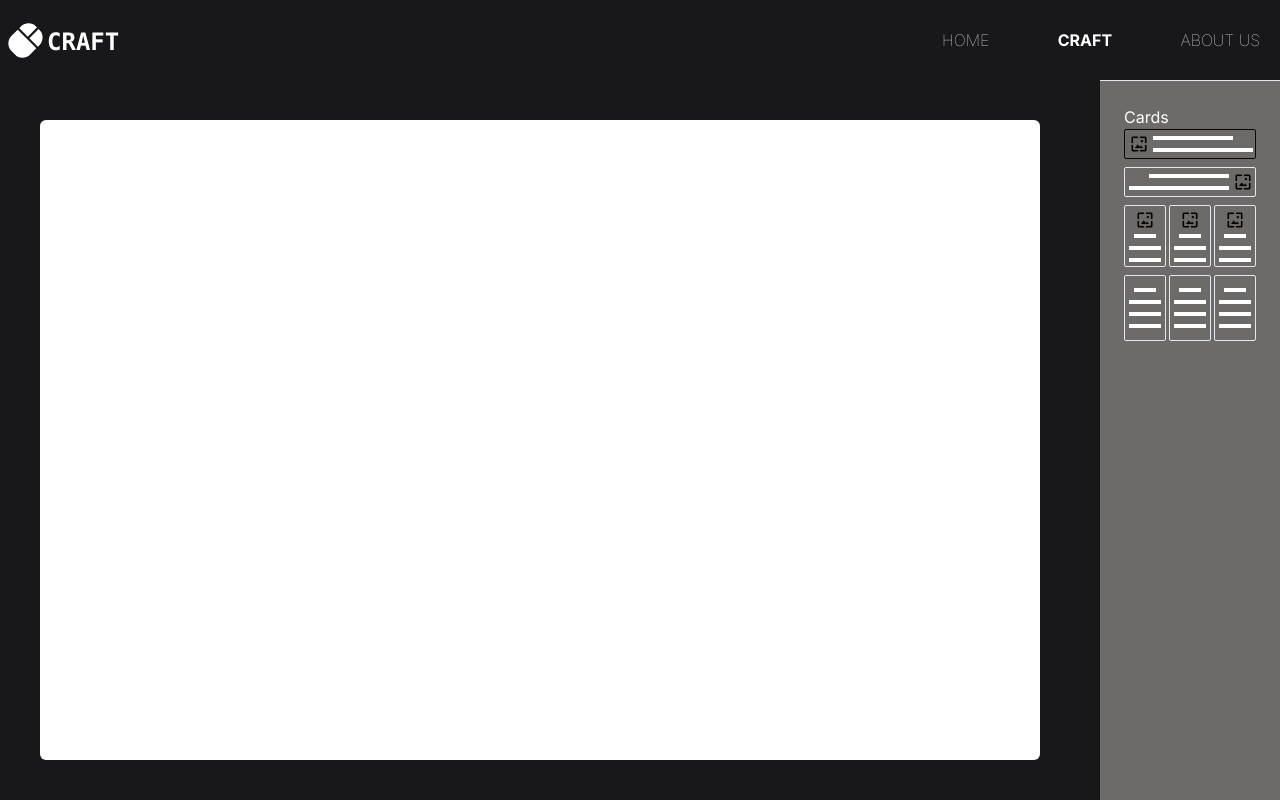
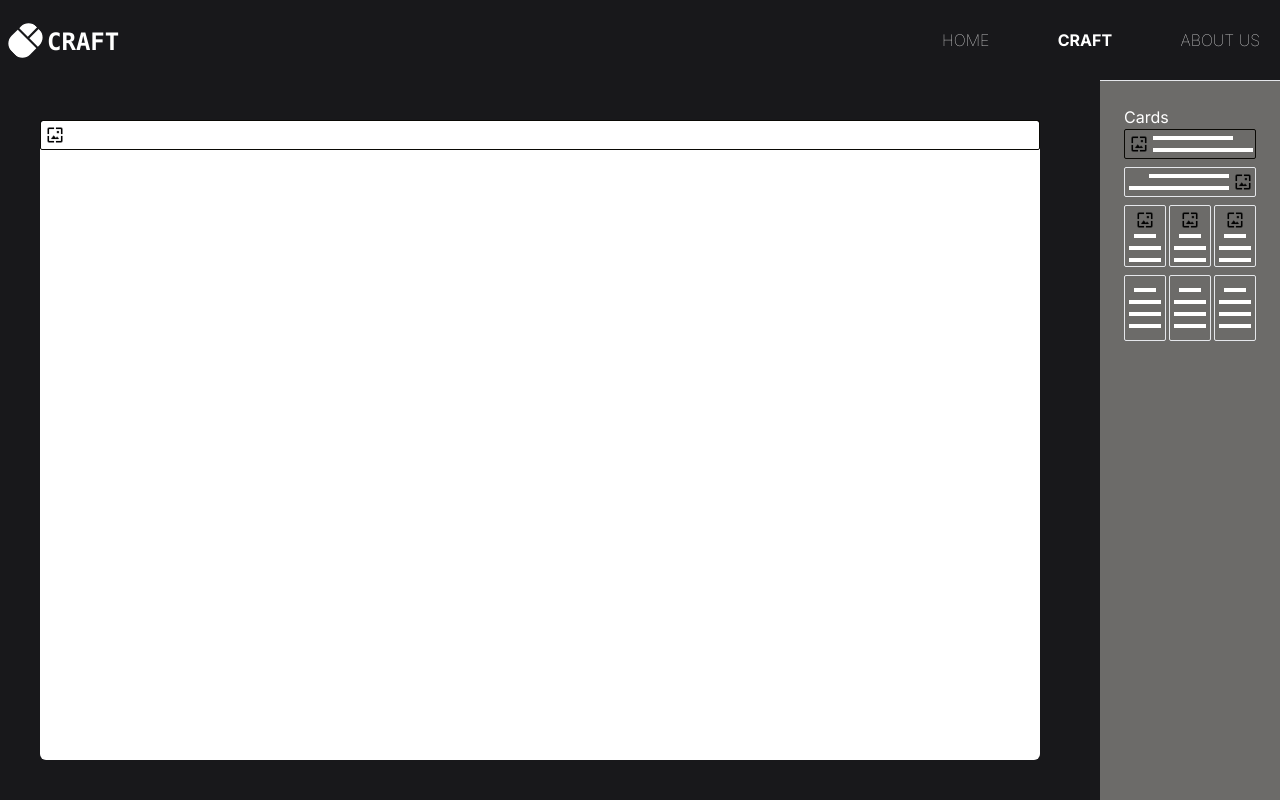
Before and after one commit to elifcifci/click-craft, a Next.js app: page /craft in a window 1280 px wide. Both pictures are taken after a click on the item 1190 px from the left and 144 px from the top of the page. Shown: the top 800 px of the page. Built offline with nearby package versions, Linux system fonts and the light colour scheme.

Commit message:
feat: component seems on preview

```diff
--- a/src/app/craft/page.tsx
+++ b/src/app/craft/page.tsx
@@ -14,7 +14,6 @@ import React from "react";
 export default function NoCode() {
   const dragItem = React.useRef();
   const dragOverItem = React.useRef();
-  const [data, setData] = React.useState<string[]>([]);
 
   const dragStart = (e) => {
     dragItem.current = e.target.id
@@ -25,11 +24,9 @@ export default function NoCode() {
   }
 
   return (
-    <div
-      className={`${inter.className} relative h-[100vh] bg-zinc-900 mx-auto divide-y`}
-    >
-      <Preview data={data} setData={setData} />
-      <CraftMenu dragStart={dragStart} dragEnter={dragEnter} setData={setData} />
+    <div className={`${inter.className} relative h-[100vh] bg-zinc-900 mx-auto divide-y`}>
+      <Preview />
+      <CraftMenu dragStart={dragStart} dragEnter={dragEnter} />
     </div>
   );
 }
--- a/src/app/redux/features/selectPage/selectPageSlice.ts
+++ b/src/app/redux/features/selectPage/selectPageSlice.ts
@@ -18,5 +18,5 @@ export const selectedPageSlice = createSlice({
   },
 });
 
-export const {selectPage, selectItem} = selectedPageSlice.actions
+export const { selectPage, selectItem } = selectedPageSlice.actions
 export default selectedPageSlice.reducer;
--- /dev/null
+++ b/src/app/redux/features/selectedComponent/selectedComponentSlice.ts
@@ -0,0 +1,22 @@
+import { createSlice } from "@reduxjs/toolkit";
+
+interface State {
+  selectedComponents: string[];
+}
+
+const initialState: State = {
+  selectedComponents: []
+}
+
+export const selectedComponentSlice = createSlice({
+  name: "selectedComponent",
+  initialState,
+  reducers: {
+    addData: (state, actions) => {
+      state.selectedComponents.push(actions.payload)
+    }
+  }
+})
+
+export const { addData } = selectedComponentSlice.actions;
+export default selectedComponentSlice.reducer;
--- a/src/app/redux/store.ts
+++ b/src/app/redux/store.ts
@@ -1,11 +1,13 @@
 import { configureStore } from "@reduxjs/toolkit";
 import toggleMenuSliceReducer from "./features/toggleMenu/toggleMenuSlice";
 import selectPageSliceReducer from "./features/selectPage/selectPageSlice";
+import selectedComponentSliceReducer from "./features/selectedComponent/selectedComponentSlice";
 
 export const store = configureStore({
   reducer: {
     toggleMenuSlice: toggleMenuSliceReducer,
     selectedPageSlice: selectPageSliceReducer,
+    selectedComponentSlice: selectedComponentSliceReducer
   },
 });
 
--- a/src/component/atoms/TextPreview/index.tsx
+++ b/src/component/atoms/TextPreview/index.tsx
@@ -4,9 +4,7 @@ const TextPreview = ({ align = "start", textAmount = 1, titleWidth = 80, textWid
   return (
     <div style={{ alignItems: `${align}` }} className="flex flex-col items-center gap-2">
       <div style={{ width: titleWidth }} className={`bg-gray-lighter h-1`} />
-      {amountArr.map(() => {
-        return <div style={{ width: textWidth }} className={`bg-gray-lighter h-1`} />
-      })}
+      {amountArr.map((item) => <div key={`text-preview-${item}`} style={{ width: textWidth }} className={`bg-gray-lighter h-1`} />)}
     </div>
   )
 }
--- a/src/component/molecules/CraftMenuItems/Card1/index.tsx
+++ b/src/component/molecules/CraftMenuItems/Card1/index.tsx
@@ -3,7 +3,7 @@ import Image from "next/image"
 
 const Card1 = () => {
   return (
-    <div id="card1" className="bg-black-lighter flex items-center gap-1 border-[1px] text-black-darker border-black-darker border-solid rounded-sm p-1">
+    <div id="card1" className="flex items-center gap-1 border-[1px] text-black-darker border-black-darker border-solid rounded-sm p-1">
       <Image src="/image/Wallpaper.svg" alt="Image" width={20} height={20} />
       <TextPreview />
     </div>
--- a/src/component/molecules/CraftMenuItems/Card2/index.tsx
+++ b/src/component/molecules/CraftMenuItems/Card2/index.tsx
@@ -4,7 +4,7 @@ import TextPreview from "../../../atoms/TextPreview"
 const Card2 = () => {
 
   return (
-    <div className="bg-black-lighter flex items-center gap-1 border-[1px] text-black-darker border-black border-solid rounded-sm p-1">
+    <div className="flex items-center gap-1 border-[1px] text-black-darker border-black border-solid rounded-sm p-1">
       <TextPreview align="end"/>
       <Image src="/image/Wallpaper.svg" alt="Image" width={20} height={20} />
     </div>
--- a/src/component/molecules/CraftMenuItems/Card3/index.tsx
+++ b/src/component/molecules/CraftMenuItems/Card3/index.tsx
@@ -6,7 +6,7 @@ const Card3 = ({ textAmount = 3 }: { textAmount?: number }) => {
 
   return (
     <div className="flex justify-between">
-      {amountArr.map(() => <div className="flex flex-col gap-1 items-center border-[1px] text-black-darker border-black border-solid bg-black-lighter rounded-sm p-1">
+      {amountArr.map((item) => <div key={`card-3-${item}`} className="flex flex-col gap-1 items-center border-[1px] text-black-darker border-black border-solid bg-black-lighter rounded-sm p-1">
         <Image src="/image/Wallpaper.svg" alt="Image" width={20} height={20} />
         <TextPreview align="center" textAmount={2} titleWidth={22} textWidth={32} />
       </div>)}
--- a/src/component/molecules/CraftMenuItems/Card4/index.tsx
+++ b/src/component/molecules/CraftMenuItems/Card4/index.tsx
@@ -5,7 +5,7 @@ const Card4 = ({ textAmount = 3 }: { textAmount?: number }) => {
 
   return (
     <div className="flex justify-between">
-      {amountArr.map(() => <div className="bg-black-lighter flex flex-col items-center border-[1px] text-black-darker border-black border-solid rounded-sm p-1  py-3">
+      {amountArr.map((item) => <div key={`card-4-${item}`} className="bg-black-lighter flex flex-col items-center border-[1px] text-black-darker border-black border-solid rounded-sm p-1 py-3">
         <TextPreview align="center" textAmount={3} titleWidth={22} textWidth={32} />
       </div>)}
     </div>
--- a/src/component/organisms/CraftMenu/index.tsx
+++ b/src/component/organisms/CraftMenu/index.tsx
@@ -1,28 +1,39 @@
 'use client';
 
+import { useDispatch, useSelector } from "react-redux";
+import { addData } from "@/app/redux/features/selectedComponent/selectedComponentSlice";
 import Card1 from "@/component/molecules/CraftMenuItems/Card1"
 import Card2 from "@/component/molecules/CraftMenuItems/Card2"
 import Card3 from "@/component/molecules/CraftMenuItems/Card3"
 import Card4 from "@/component/molecules/CraftMenuItems/Card4"
 
-const CraftMenu = ({ dragStart, dragEnter, setData }: { dragStart: (e: React.DragEvent<HTMLLIElement>) => void, dragEnter: (e: React.DragEvent<HTMLLIElement>) => void, setData: React.Dispatch<React.SetStateAction<string[]>> }) => {
+const CraftMenu = ({ dragStart, dragEnter }: { dragStart: (e: React.DragEvent<HTMLLIElement>) => void, dragEnter: (e: React.DragEvent<HTMLLIElement>) => void }) => {
+  const dispatch = useDispatch();
 
+  const updateState = (card: string) => {
+    dispatch(addData(card))
+  }
+  const cards = [<Card1 />, <Card2 />, <Card3 />, <Card4 />]
   return (
     <section style={{ height: "calc(100vh - 80px)" }} className="w-[180px] bg-black-lighter p-6 absolute right-0 bottom-0">
       <div>
         <h2>Cards</h2>
         <ul className="flex flex-col gap-2">
-          <li
-            draggable
-            onDragStart={(e) => dragStart(e)}
-            onDragEnter={(e) => dragEnter(e)}
-            onClick={() => { setData((prev) => [...prev, "Card1"]) }}
-            onDragEnd={() => { setData((prev) => [...prev, "Card1"]) }}>
-            <Card1 />
-          </li>
-          <li draggable onDragStart={(e) => dragStart(e)} onDragEnter={(e) => dragEnter(e)} onClick={() => { setData((prev) => [...prev, "Card2"]) }}><Card2 /></li>
-          <li draggable onDragStart={(e) => dragStart(e)} onDragEnter={(e) => dragEnter(e)} onClick={() => { setData((prev) => [...prev, "Card3"]) }}><Card3 /></li>
-          <li draggable onDragStart={(e) => dragStart(e)} onDragEnter={(e) => dragEnter(e)} onClick={() => { setData((prev) => [...prev, "Card4"]) }}><Card4 /></li>
+          {
+            cards.map((item, index) => {
+              return <li
+                id={`Card${index + 1}`}
+                key={`Card${index + 1}`}
+                className="cursor-grab active:cursor-grabbing"
+                draggable
+                onDragStart={(e) => dragStart(e)}
+                onDragEnter={(e) => dragEnter(e)}
+                onClick={() => updateState(`Card${index + 1}`)}
+                onDragEnd={() => updateState(`Card${index + 1}`)}>
+                {item}
+              </li>
+            })
+          }
         </ul>
       </div>
     </section>
--- a/src/component/organisms/Preview/index.tsx
+++ b/src/component/organisms/Preview/index.tsx
@@ -1,21 +1,37 @@
 'use client';
 
+import { RootState } from "@/app/redux/store";
 import React from "react";
-
-const Preview = ({ data, setData }: { data: string[] ,setData: React.Dispatch<React.SetStateAction<string[]>> }) => {
-  // const handleDragStart = (e) => {
-  //   e.preventDefault()
-
-  // }
+import { useSelector } from "react-redux";
+import Card1 from "@/component/molecules/CraftMenuItems/Card1"
+import Card2 from "@/component/molecules/CraftMenuItems/Card2"
+import Card3 from "@/component/molecules/CraftMenuItems/Card3"
+import Card4 from "@/component/molecules/CraftMenuItems/Card4"
+const Preview = () => {
+  const selectedComponents = useSelector((state: RootState) => state.selectedComponentSlice.selectedComponents)
+  const cards = [<Card1 />, <Card2 />, <Card3 />, <Card4 />]
 
   return (
     <section style={{ width: "calc(100vw - 200px)", height: "calc(100vh - 80px)" }} className=" absolute left-0 bottom-0 p-10">
-      <div
-        //  onDragStart={(e) => {
-        //   handleDragStart(e)
-        // }}
-        className="rounded-md bg-gray-lighter h-full w-full">
-
+      <div className="rounded-md bg-gray-lighter h-full w-full">
+        {
+          selectedComponents.map((item) => {
+            return (
+              <div key={`preview-${item}`}>
+                {item === "Card1"
+                  ? <Card1 />
+                  : item === "Card2"
+                    ? <Card2 />
+                    : item === "Card3"
+                      ? <Card3 />
+                      : item === "Card4"
+                        ? <Card4 />
+                        : null
+                }
+              </div>
+            )
+          })
+        }
       </div>
     </section>
   )
```
